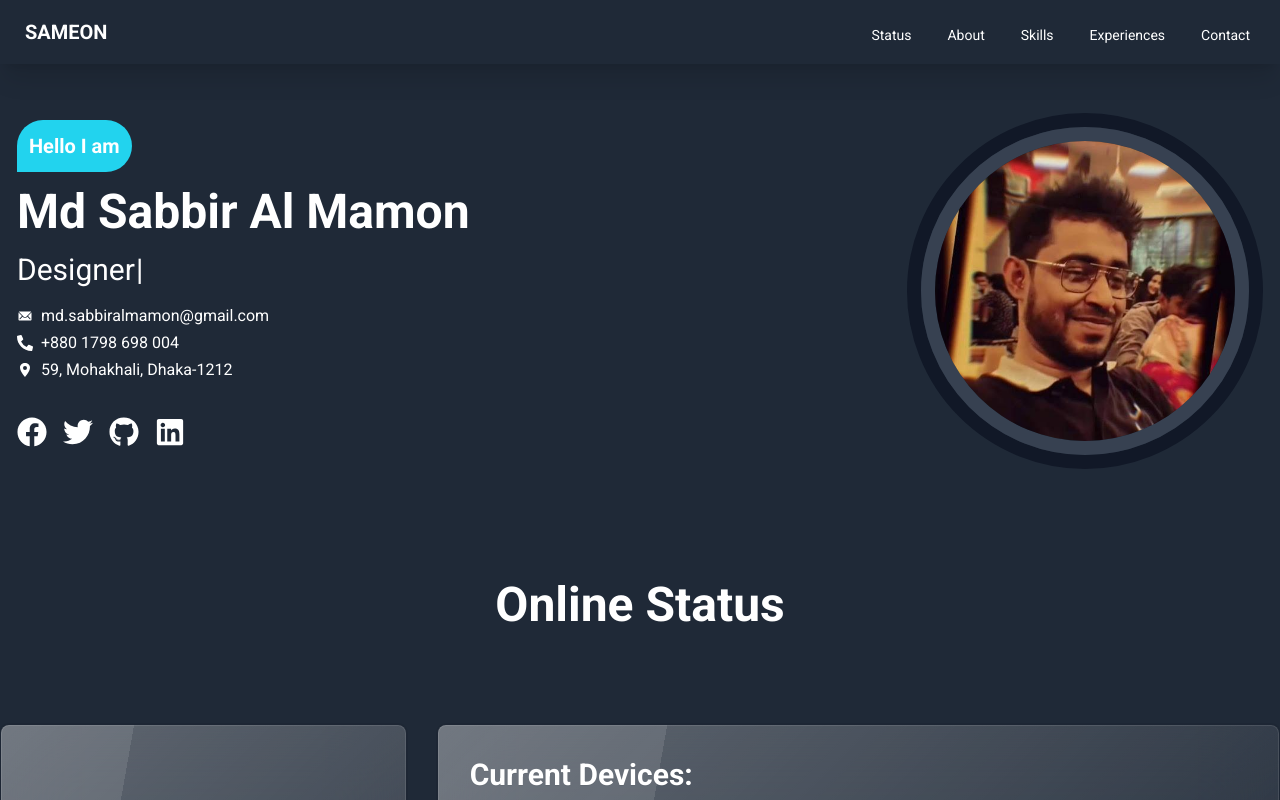
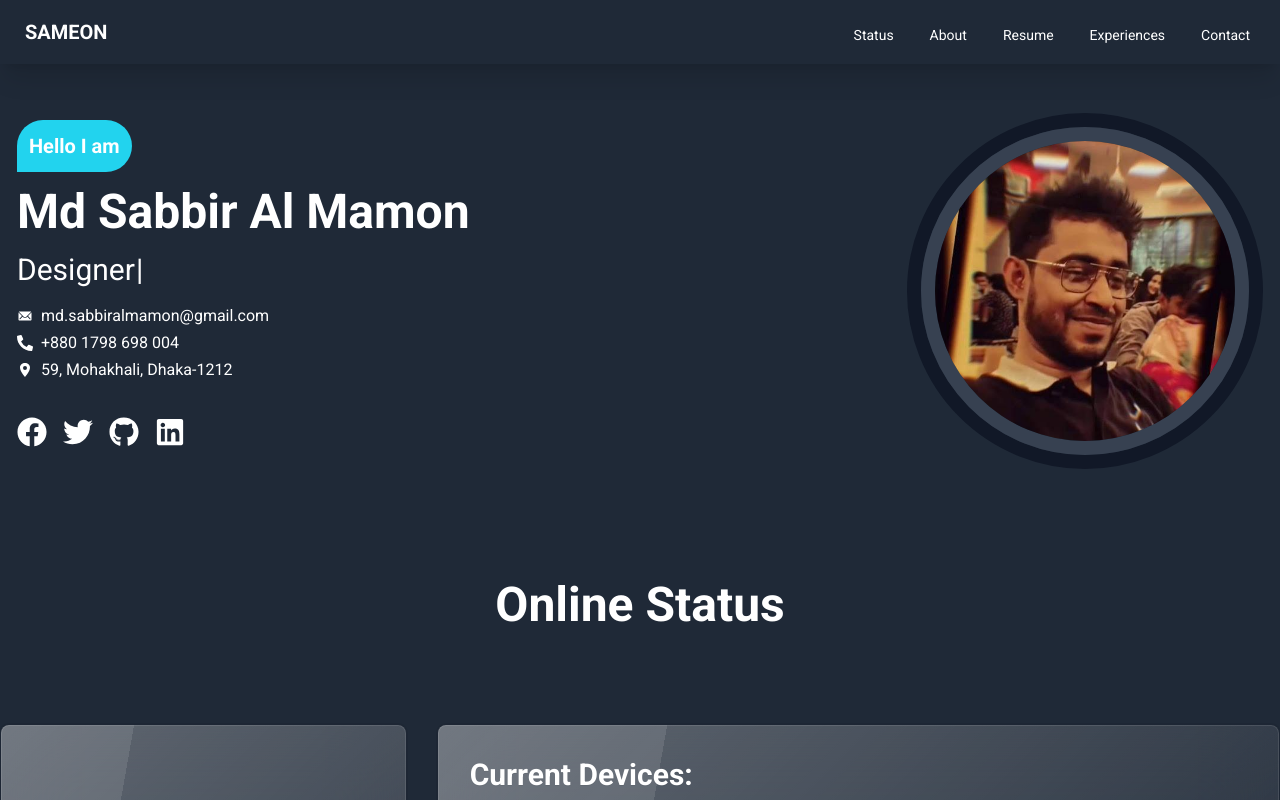
Before and after one commit to mdsabbiralmamon/sameon-rich-cv, a Next.js app: page / in a window 1280 px wide. Shown: the top 800 px of the page. Built offline with nearby package versions, Linux system fonts and the light colour scheme; no server answers.

Commit message:
updated nav links

```diff
--- a/src/components/HomePage/ResumeSection/ResumeSection.tsx
+++ b/src/components/HomePage/ResumeSection/ResumeSection.tsx
@@ -7,7 +7,7 @@ import { SiAdobeillustrator, SiAdobephotoshop, SiExpress, SiFirebase, SiJsonwebt
 
 export default function ResumeSection() {
   return (
-    <div>
+    <div id='resume'>
       <h2 className='text-5xl font-extrabold border-b-2 border-b-white mb-12 pb-2'>Resume</h2>
       <div className='flex flex-col lg:flex-row gap-8'>
         <div className='flex-1 p-8'>
--- a/src/components/Shared/Navbar/Navbar.tsx
+++ b/src/components/Shared/Navbar/Navbar.tsx
@@ -31,7 +31,7 @@ export default function Navbar() {
     const navLinks = <>
         <li><Link className={`${newPath === '/#onlineStatus' ? `${styles.activeNavLink} active` : `${styles.inActiveNavLink}`}`} href={'#onlineStatus'}>Status</Link></li>
         <li><Link className={`${newPath === '/#about' ? `${styles.activeNavLink} active` : `${styles.inActiveNavLink}`}`} href={'#about'}>About</Link></li>
-        <li><Link className={`${newPath === '/#skills' ? `${styles.activeNavLink} active` : `${styles.inActiveNavLink}`}`} href={'#skills'}>Skills</Link></li>
+        <li><Link className={`${newPath === '/#resume' ? `${styles.activeNavLink} active` : `${styles.inActiveNavLink}`}`} href={'#resume'}>Resume</Link></li>
         <li><Link className={`${newPath === '/#experiences' ? `${styles.activeNavLink} active` : `${styles.inActiveNavLink}`}`} href={'#experiences'}>Experiences</Link></li>
         <li><Link className={`${newPath === '/#contact' ? `${styles.activeNavLink} active` : `${styles.inActiveNavLink}`}`} href={'#contact'}>Contact</Link></li>
     </>
```
